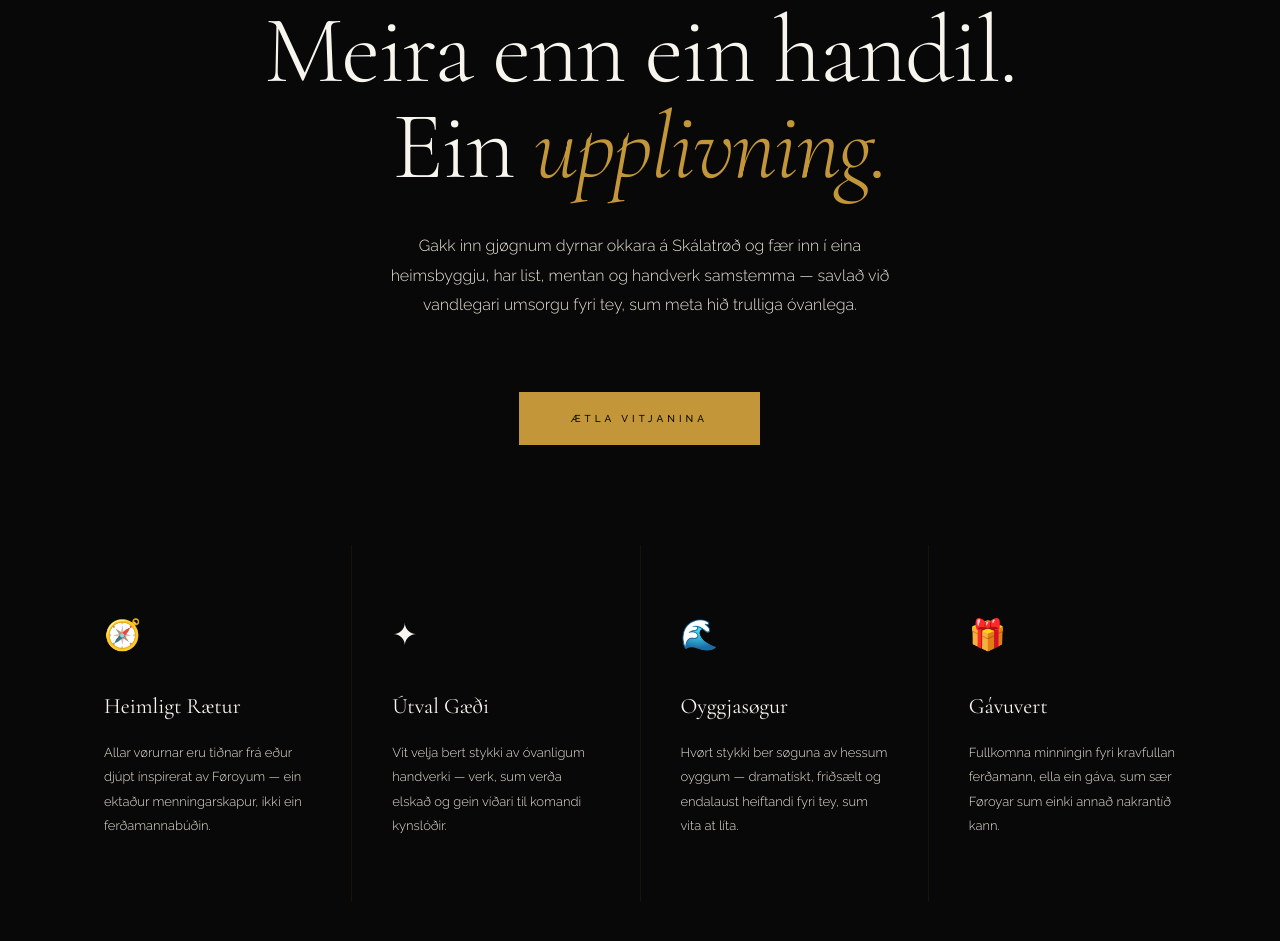
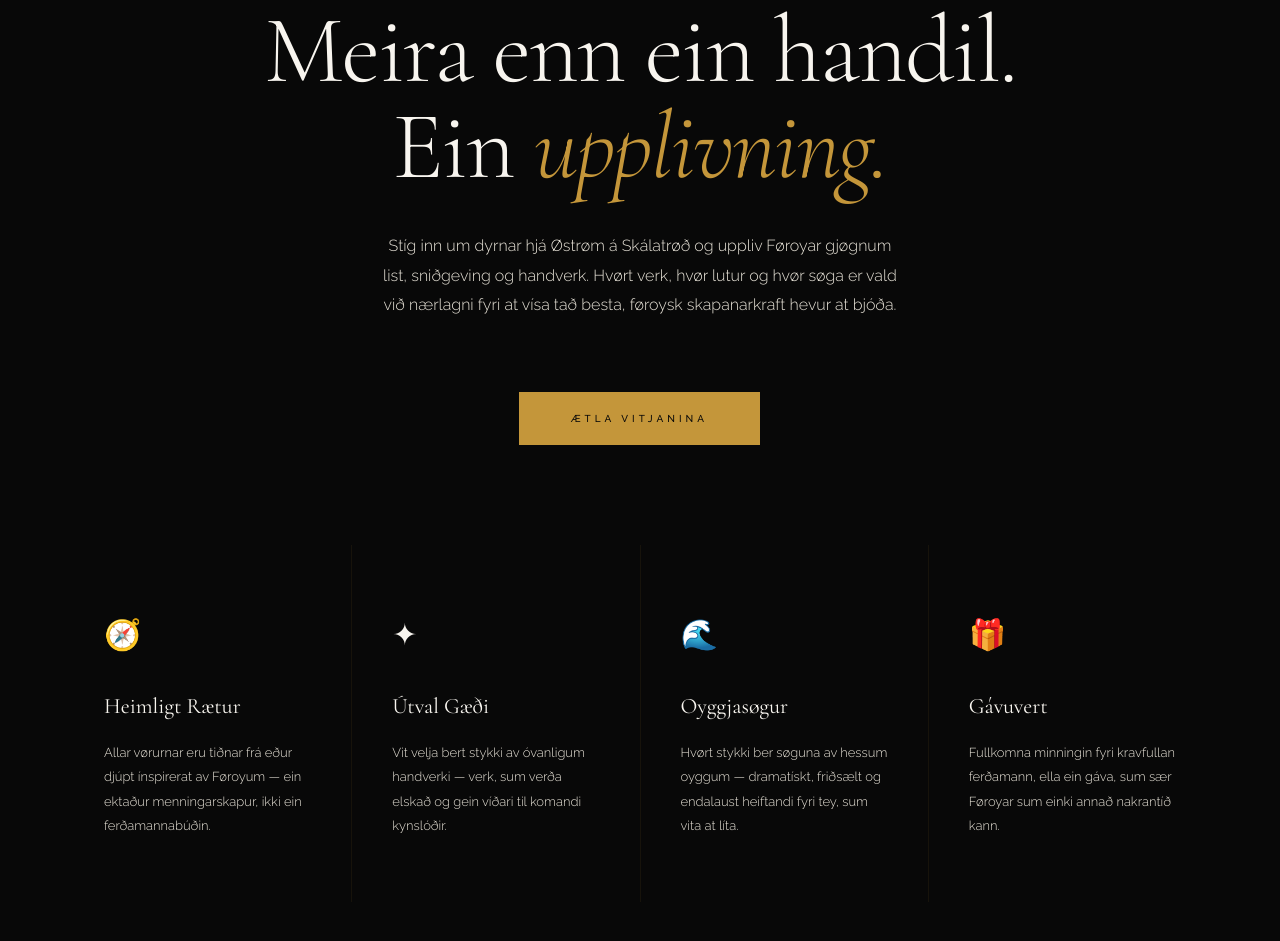
Before and after one commit to rokurthomsen-blip/ostrom-website, a plain HTML site: page index.html in a window 1280 px wide. Shown: the part 4697-5638 px from the top of the page. Drawn offline with nearby package versions, Linux system fonts and the light colour scheme.

Commit message:
Update Faroese statement-section text
Co-Authored-By: Claude Opus 4.8 <noreply@anthropic.com>

```diff
--- a/index.html
+++ b/index.html
@@ -958,7 +958,7 @@ const t = {
     'gal1.label':'Búðin','gal2.label':'Føroyskur Búningur','gal3.label':'Handverk','gal4.label':'Vørur','gal5.label':'Útivørur',
     'stmt.label':'Hví Østrom',
     'stmt.heading':'Meira enn ein handil.<br>Ein <em>upplivning.</em>',
-    'stmt.sub':'Gakk inn gjøgnum dyrnar okkara á Skálatrøð og fær inn í eina heimsbyggju, har list, mentan og handverk samstemma — savlað við vandlegari umsorgu fyri tey, sum meta hið trulliga óvanlega.',
+    'stmt.sub':'Stíg inn um dyrnar hjá Østrøm á Skálatrøð og uppliv Føroyar gjøgnum list, sniðgeving og handverk. Hvørt verk, hvør lutur og hvør søga er vald við nærlagni fyri at vísa tað besta, føroysk skapanarkraft hevur at bjóða.',
     'stmt.cta':'Ætla Vitjanina',
     'p1.title':'Heimligt Rætur','p1.desc':'Allar vørurnar eru tiðnar frá eður djúpt ínspirerat av Føroyum — ein ektaður menningarskapur, ikki ein ferðamannabúðin.',
     'p2.title':'Útval Gæði','p2.desc':'Vit velja bert stykki av óvanligum handverki — verk, sum verða elskað og gein víðari til komandi kynslóðir.',
```
